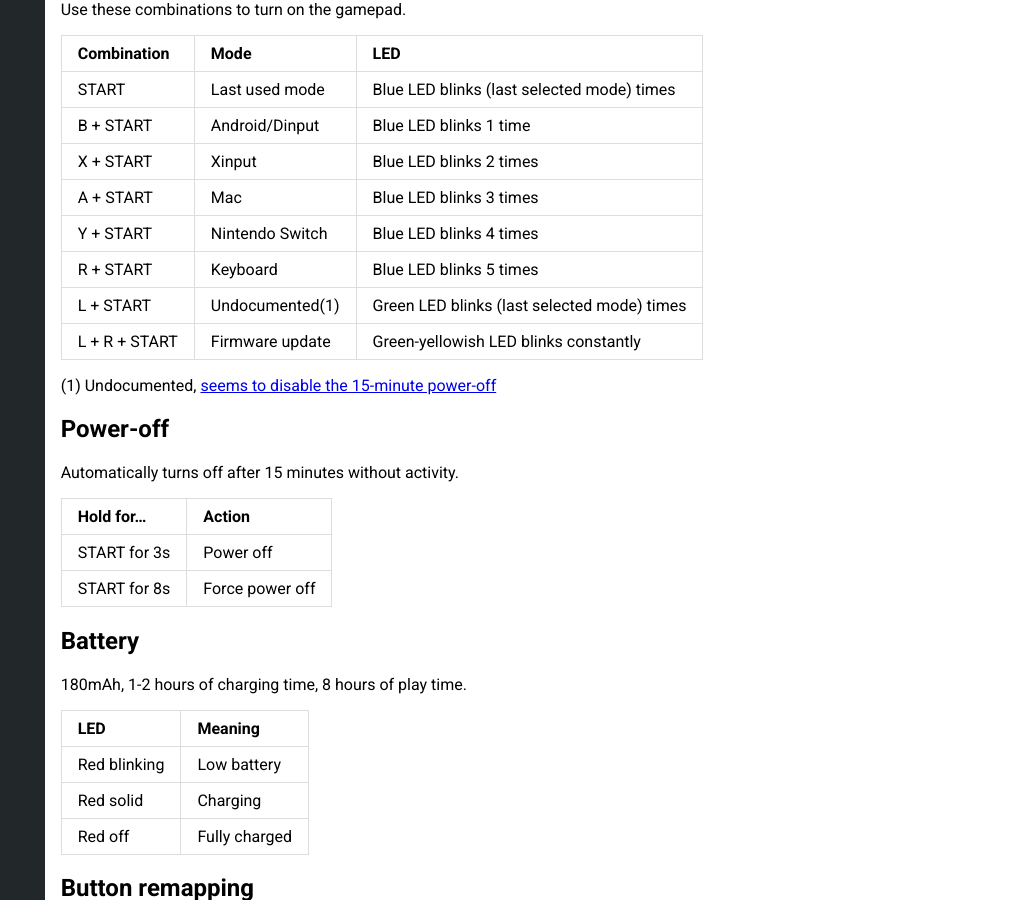
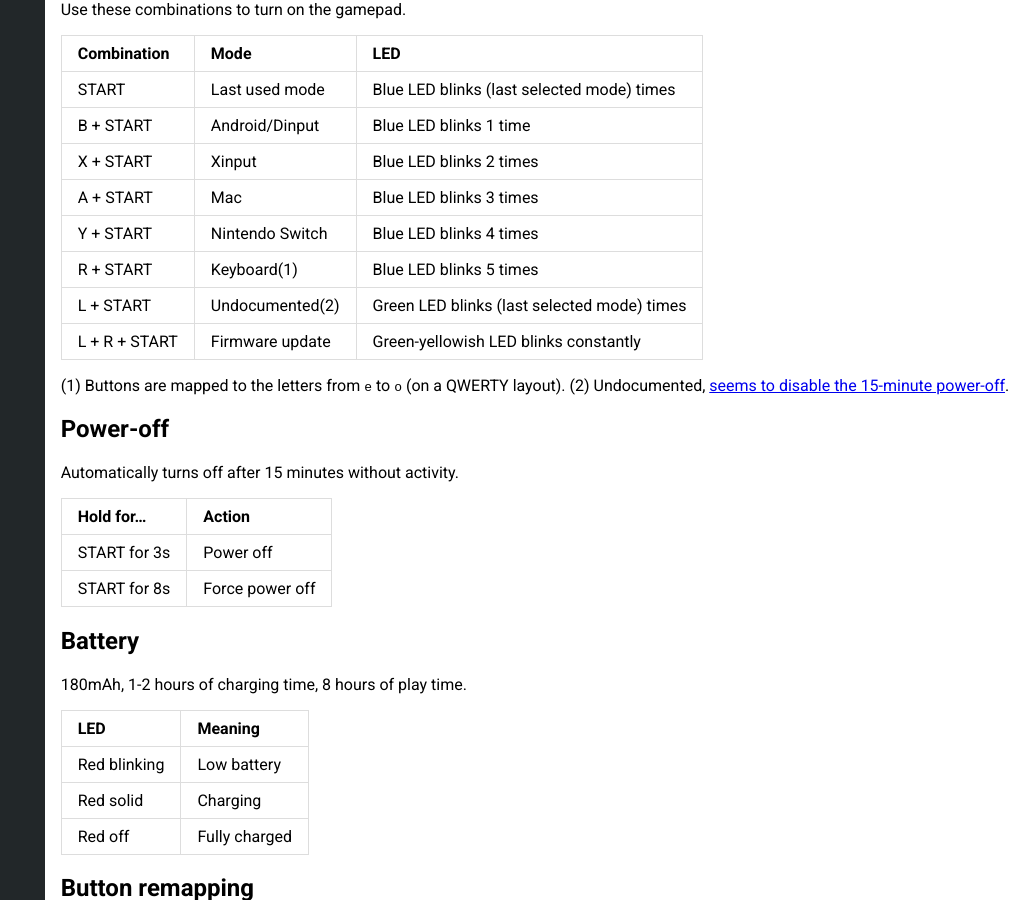
Before and after one commit to denilsonsa/gamepad-cheatsheet, a Jekyll site: the page built from _gamepads/8BitDo_Zero_2.md, in a window 1280 px wide and 900 px high, scrolled down 732 px. Shown: the whole window, without its empty margins (254-1280 px from the left). Built offline with Jekyll 4.4.1, drawn with Linux system fonts in a browser that asks for light colours.

Commit message:
Documenting the keys in the keyboard mode

```diff
--- a/_gamepads/8BitDo_Zero_2.md
+++ b/_gamepads/8BitDo_Zero_2.md
@@ -23,11 +23,12 @@ B + START     | Android/Dinput  | Blue LED blinks 1 time
 X + START     | Xinput          | Blue LED blinks 2 times
 A + START     | Mac             | Blue LED blinks 3 times
 Y + START     | Nintendo Switch | Blue LED blinks 4 times
-R + START     | Keyboard        | Blue LED blinks 5 times
-L + START     | Undocumented(1) | Green LED blinks (last selected mode) times
+R + START     | Keyboard(1)     | Blue LED blinks 5 times
+L + START     | Undocumented(2) | Green LED blinks (last selected mode) times
 L + R + START | Firmware update | Green-yellowish LED blinks constantly
 
-(1) Undocumented, [seems to disable the 15-minute power-off](https://www.reddit.com/r/8bitdo/comments/f37ovb/8bitdo_zero_2_lstart_blinks_green_led_why/)
+(1) Buttons are mapped to the letters from `e` to `o` (on a QWERTY layout).
+(2) Undocumented, [seems to disable the 15-minute power-off](https://www.reddit.com/r/8bitdo/comments/f37ovb/8bitdo_zero_2_lstart_blinks_green_led_why/).
 
 ## Power-off
 
```
